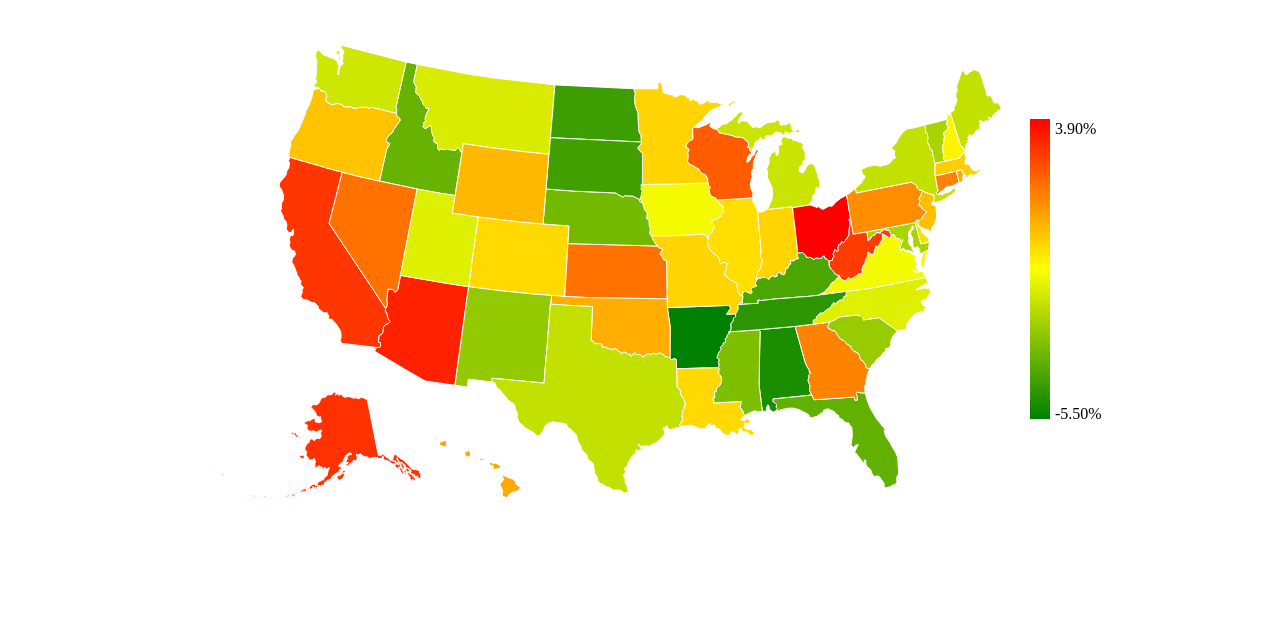
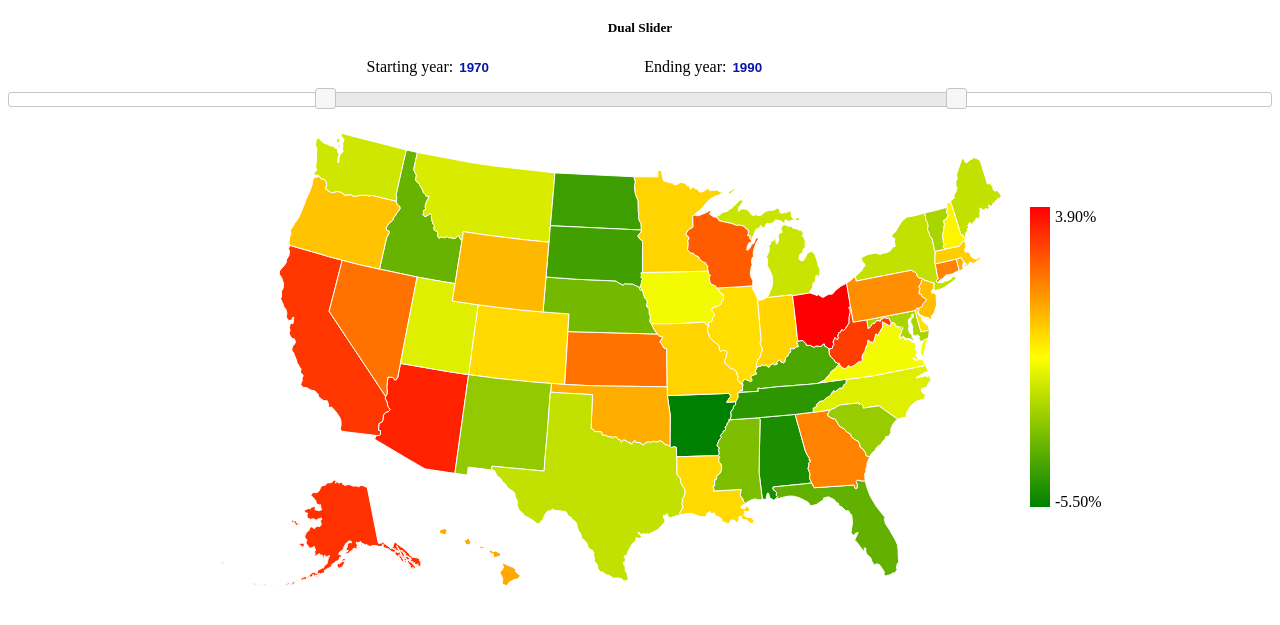
Before and after one commit to justinvincelette/EECE5642-FinalProject, a plain HTML site: page index.html in a window 1280 px wide. Shown: the part 61-686 px from the top of the page. Drawn offline with nearby package versions, Linux system fonts and the light colour scheme.

Commit message:
added jquery dual slider

```diff
--- a/index.html
+++ b/index.html
@@ -4,12 +4,43 @@
     <meta charset="utf-8">
     <title>US Poverty</title>
     <link rel="stylesheet" type="text/css" href="style.css"/>
+    <link href = "https://code.jquery.com/ui/1.10.4/themes/ui-lightness/jquery-ui.css"
+         rel = "stylesheet">
     <script src="http://d3js.org/d3.v3.min.js"></script>
     <script src="https://code.jquery.com/jquery-3.3.1.min.js"></script>
+    <script src ="https://code.jquery.com/ui/1.12.1/jquery-ui.js"></script>
     <script src='script.js'></script>
+    <script>
+         $(function() {
+            $( "#slider-3" ).slider({
+               range:true,
+               min: 1960,
+               max: 2000,
+               values: [ 1970, 1990 ],
+               slide: function( event, ui ) {
+                  if ( ( ui.values[ 0 ]) >= ui.values[ 1 ] ) {
+                    return false;
+                  }
+                  $( "#startYear" ).val(ui.values[ 0 ]);
+                  $( "#endYear" ).val(ui.values[ 1 ]);
+               }
+            });
+            $( "#startYear" ).val($( "#slider-3" ).slider( "values", 0 ));
+            $( "#endYear" ).val($( "#slider-3" ).slider( "values", 1 ));
+         });
+      </script>
   </head>
   <body>
     <h1>U.S. Poverty, What Can We Do?</h1>
-
+    <h5>Dual Slider</h5>
+    <p>
+      <label for = "price">Starting year: </label>
+      <input type = "text" id = "startYear"
+         style = "border:0; color:#0717aa; font-weight:bold;">
+      <label for = "price">Ending year: </label>
+      <input type = "text" id = "endYear"
+        style = "border:0; color:#0717aa; font-weight:bold;">
+   </p>
+   <div id = "slider-3"></div>
   </body>
 </html>
```
